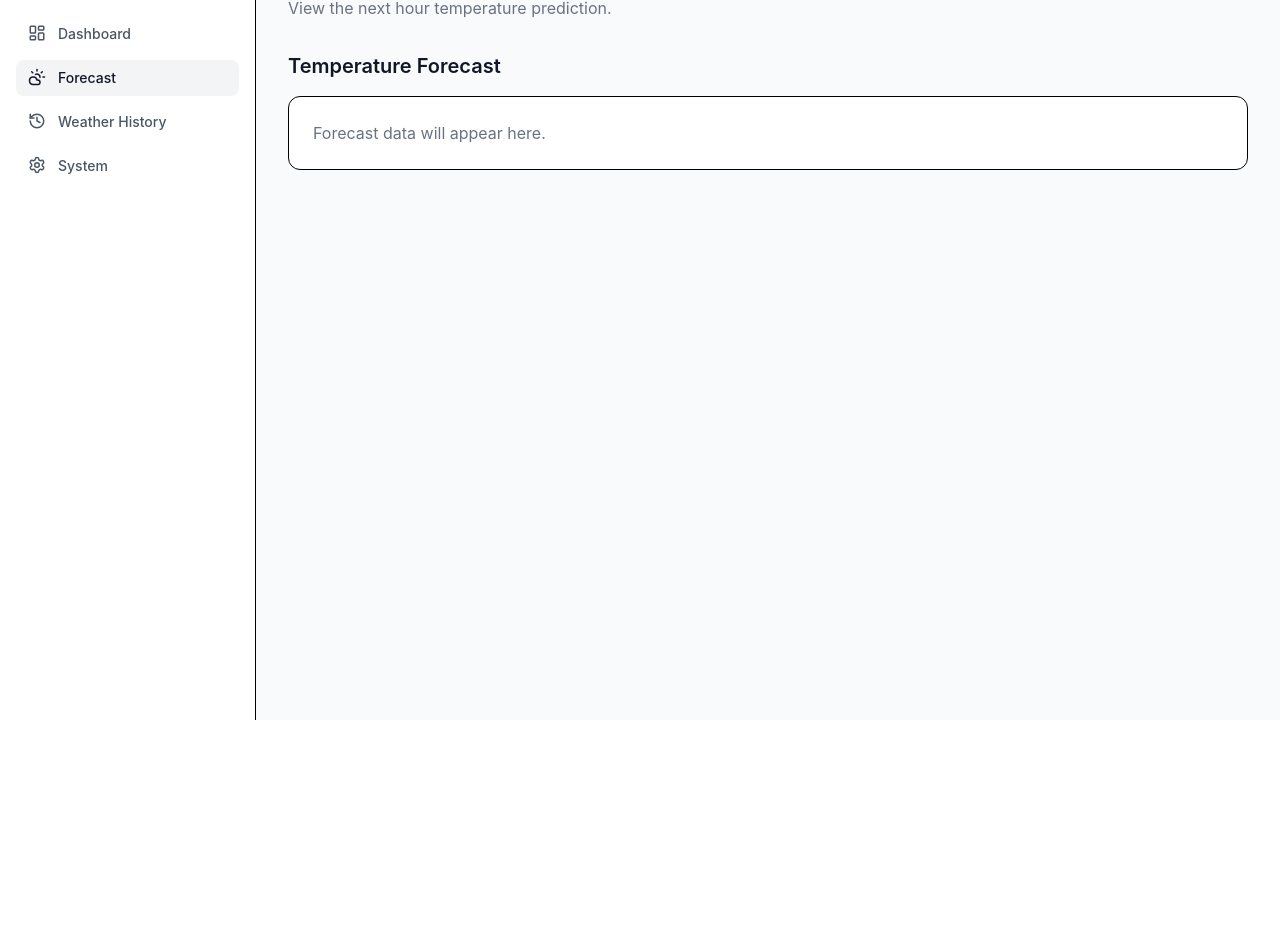
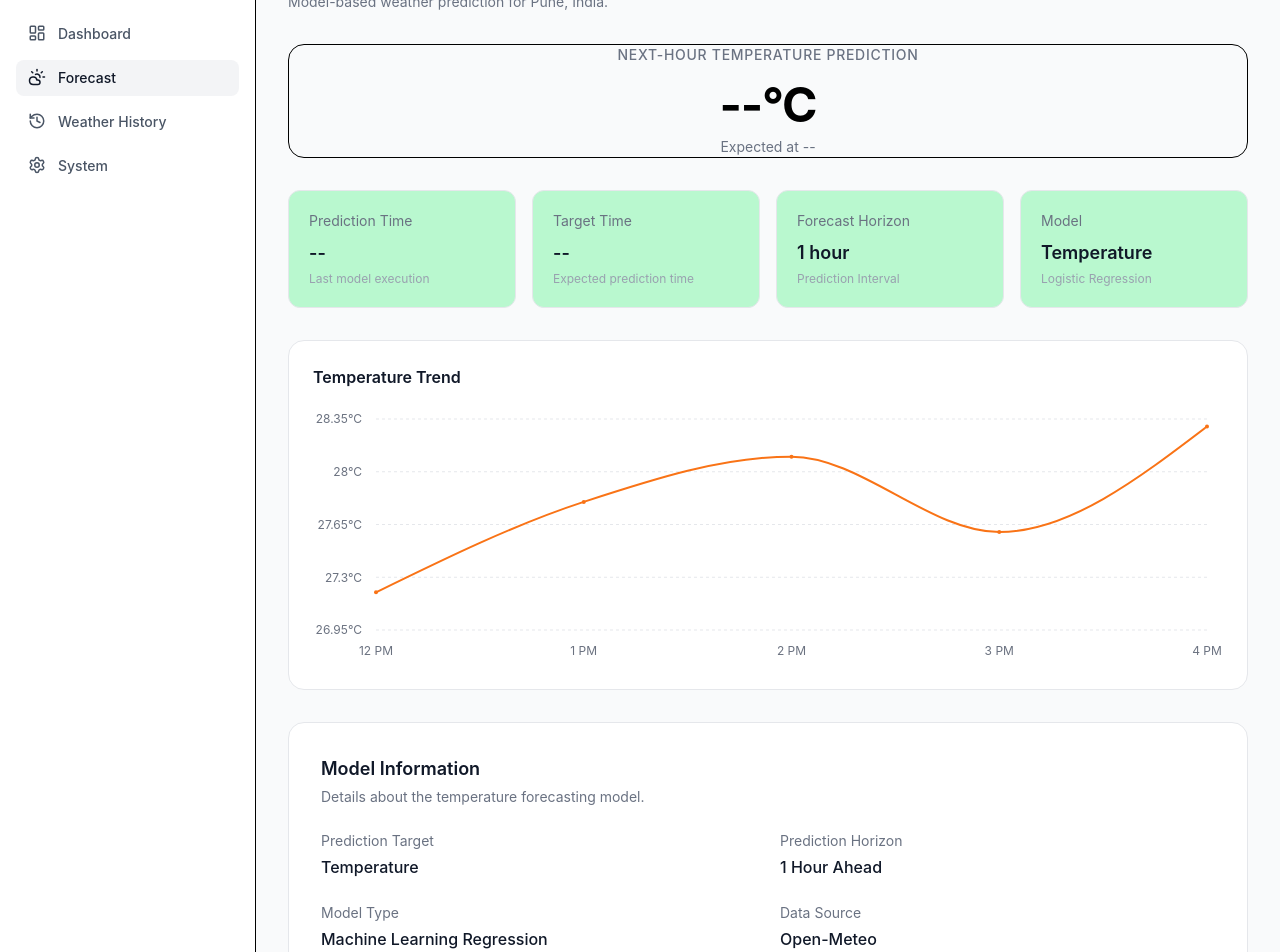
Before and after one commit to Simran-Dalvi/weather-forecasting, a React app in the folder frontend/: page /forecast in a window 1280 px wide. Shown: the part 80-1032 px from the top of the page. Before the commit the page ends 800 px from the top, so only its background shows below. Built offline with nearby package versions, Linux system fonts and the light colour scheme; the HTML template or start-up script is replaced by a standard one.

Commit message:
feat: complete forecast page

```diff
--- a/frontend/src/pages/Forecast.jsx
+++ b/frontend/src/pages/Forecast.jsx
@@ -1,23 +1,148 @@
+import WeatherChart from "../components/WeatherChart"
+
+const forecastData = [
+    { time: "12 PM", temperature: 27.2 },
+    { time: "1 PM", temperature: 27.8 },
+    { time: "2 PM", temperature: 28.1 },
+    { time: "3 PM", temperature: 27.6 },
+    { time: "4 PM", temperature: 28.3 },
+]
+
 function Forecast(){
     return (
         <div className="space-y-8">
-            <div>
-            <h1 className="text-3xl font-bold text-gray-900">
-                Forecast
+            {/* Page Header */}
+            <header>
+                <h1 className="text-2xl font-bold tracking-tight text-gray-900 sm:text-3xl">
+                    Weather Forecast
                 </h1>
-            <p className="mt-2 text-gray-500">
-                View the next hour temperature prediction.
+
+                <p className="mt-1 text-sm text-gray-500">
+                    Model-based weather prediction for Pune, India.
+                </p>
+            </header>
+
+            {/* Main Prediction */}
+            <section className="rounded-2xl border">
+                <div className="text-center">
+                    <p className="text-sm font-medium uppercase tracking-wider text-gray-500">
+                        Next-Hour Temperature Prediction
+                    </p>
+                    <p className="mt-4 text-5xl font-bold tracking-tight text-shadow-gray-900">
+                        --°C
+                    </p>
+                    <p className="mt-2 text-sm text-gray-500">
+                        Expected at --
+                    </p>
+                </div>
+            </section>
+
+            {/* Forecast Information */}
+            <section className="grid grid-cols-1 gap-4 sm:grid-cols-2 xl:grid-cols-4">
+                <div className="rounded-xl border border-gray-200 bg-green-200 p-5">
+                    <p className="text-sm text-gray-500">
+                        Prediction Time
+                    </p>
+                    <p className="mt-2 text-lg font-semibold text-gray-900">
+                        --
+                    </p>
+                    <p className="mt-1 text-xs text-gray-400">
+                        Last model execution
                     </p>
                 </div>
 
+                <div className="rounded-xl border border-gray-200 bg-green-200 p-5">
+                    <p className="text-sm text-gray-500">
+                        Target Time
+                    </p>
+                    <p className="mt-2 text-lg font-semibold text-gray-900">
+                        --
+                    </p>
+                    <p className="mt-1 text-xs text-gray-400">
+                        Expected prediction time
+                    </p>
+                </div>
+
+                <div className="rounded-xl border border-gray-200 bg-green-200 p-5">
+                    <p className="text-sm text-gray-500">
+                        Forecast Horizon
+                    </p>
+                    <p className="mt-2 text-lg font-semibold text-gray-900">
+                        1 hour
+                    </p>
+                    <p className="mt-1 text-xs text-gray-400">
+                        Prediction Interval
+                    </p>
+                </div>
+
+                <div className="rounded-xl border border-gray-200 bg-green-200 p-5">
+                    <p className="text-sm text-gray-500">
+                        Model
+                    </p>
+                    <p className="mt-2 text-lg font-semibold text-gray-900">
+                        Temperature
+                    </p>
+                    <p className="mt-1 text-xs text-gray-400">
+                        Logistic Regression
+                    </p>
+                </div>
+            </section>
+
+            {/* Temperature Forecast Chart */}
             <section>
-            <h2 className="text-xl font-semibold text-gray-900">
-                Temperature Forecast
+                <WeatherChart
+                    title="Temperature Trend"
+                    data={forecastData}
+                    dataKey="temperature"
+                    color="#F97316"
+                    unit="°C"
+                />
+            </section>
+
+            {/* Model Information */}
+            <section className="rounded-2xl border border-gray-200 bg-white p-6 sm:p-8">
+                <div>
+                    <h2 className="text-lg font-semibold text-gray-900">
+                        Model Information
                     </h2>
-            <div className="mt-4 rounded-xl border bg-white p-6">
-                <p className="text-gray-500">
-                    Forecast data will appear here.
+                    <p className="mt-1 text-sm text-gray-500">
+                        Details about the temperature forecasting model.
                     </p>
+                </div>
+
+                <div className="mt-6 grid grid-cols-1 gap-6 sm:grid-cols-2">
+                    <div>
+                        <p className="text-sm text-gray-500">
+                            Prediction Target
+                        </p>
+                        <p className="mt-1 font-medium text-gray-900">
+                            Temperature
+                        </p>
+                    </div>
+                    <div>
+                        <p className="text-sm text-gray-500">
+                            Prediction Horizon
+                        </p>
+                        <p className="mt-1 font-medium text-gray-900">
+                            1 Hour Ahead
+                        </p>
+                    </div>
+                    <div>
+                        <p className="text-sm text-gray-500">
+                            Model Type
+                        </p>
+                        <p className="mt-1 font-medium text-gray-900">
+                            Machine Learning Regression
+                        </p>
+                    </div>
+                    <div>
+                        <p className="text-sm text-gray-500">
+                            Data Source
+                        </p>
+                        <p className="mt-1 font-medium text-gray-900">
+                            Open-Meteo
+                        </p>
+                    </div>
                 </div>
             </section>
         </div>
--- a/frontend/src/pages/WeatherHistory.jsx
+++ b/frontend/src/pages/WeatherHistory.jsx
@@ -1,23 +1,32 @@
 function WeatherHistory() {
     return (
         <div className="space-y-8">
-            <div>
-                <h1 className="text-3xl font-bold text-gray-900">
+            {/* Page Header */}
+            <header>
+                <h1 className="text-2xl font-bold tracking-tight text-gray-900 sm:text-3xl">
                     Weather History
                 </h1>
-                <p className="mt-2 font-bold text-gray-500">
-                    Explore historical weather observations and predictions.
+                <p className="mt-1 text-sm text-gray-500">
+                    Explore historical weather observations and trends.
                 </p>
-            </div>
+            </header>
 
+            {/* Historical Summary */}
             <section>
-                <h2 className="text-xl font-semibold text-gray-900">
-                    Historical Weather
+                <h2 className="mb-4 text-lg font-semibold text-shadow-gray-900">
+                    Weather Summary
                 </h2>
-                <div className="mt-4 rounded-xl border bg-white p-6">
-                    <p className="text-gray-500">
-                        Historical weather data will appear here.
-                    </p>
+
+                <div className="grid grid-cols-1 gap-4 sm:grid-cols-2 xl:grid-cols-4">
+
+                    <div className="rounded-xl border border-gray-200  bg-green-200 p-5">
+                        <p className="text-sm text-gray-500">
+                            Average Temperature
+                        </p>
+                        <p className="mt-2 text-2xl font-bold text-gray-900">
+                            --°C
+                        </p>
+                    </div>
                 </div>
             </section>
         </div>
```
Lines whose indentation alone changed are shown as unchanged.
